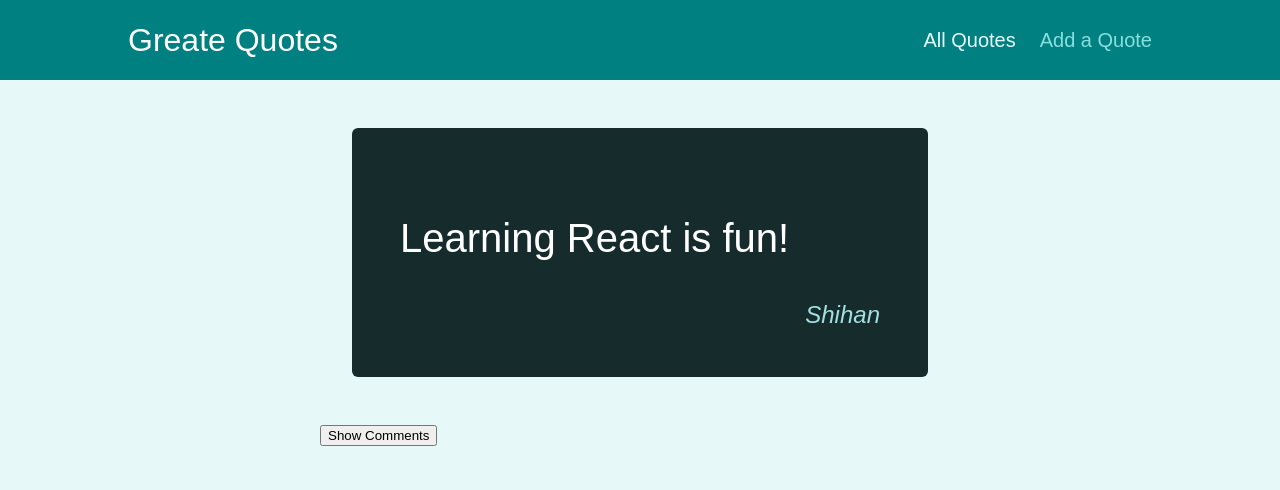
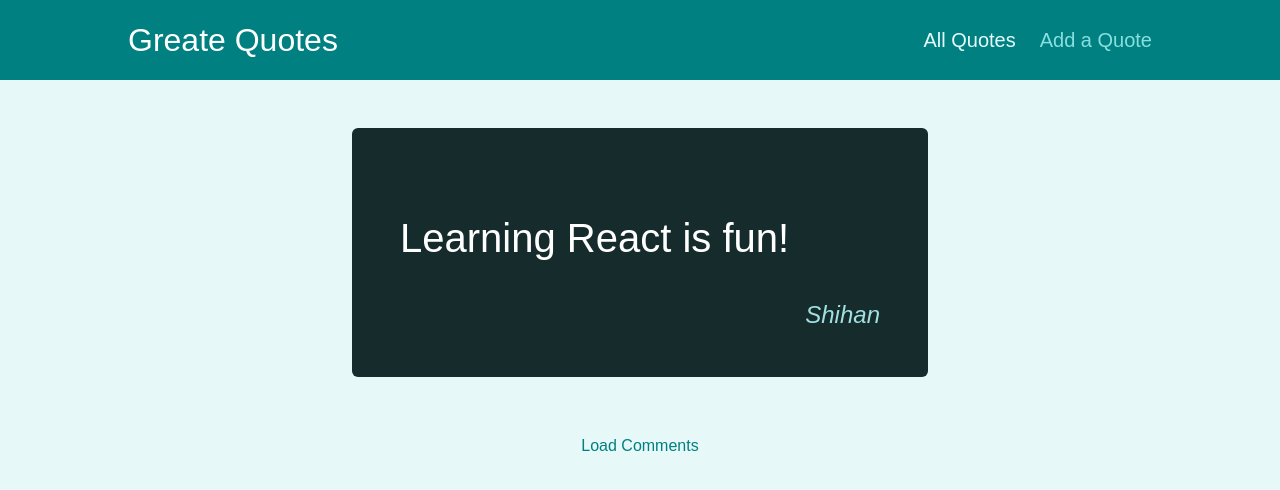
Before and after one commit to Mshihan/React_Quote_App, a React (Create React App) app: page /quotes/q1 in a window 1280 px wide. Shown: the top 490 px of the page. Built offline with nearby package versions, Linux system fonts and the light colour scheme.

Commit message:
Writing more flexible routing code using useRouter match and history.push objects

```diff
--- a/src/Pages/QuoteDetail.js
+++ b/src/Pages/QuoteDetail.js
@@ -1,7 +1,7 @@
-import { Route, useHistory, useParams } from "react-router";
+import { Route, useParams, useRouteMatch } from "react-router";
 import Comments from "../components/comments/Comments";
 import HighlightedQuote from "./../components/quotes/HighlightedQuote";
-import { useState } from "react";
+import { Link } from "react-router-dom";
 
 const DUMMY_QUOTES = [
   { id: "q1", author: "Shihan", text: "Learning React is fun!" },
@@ -10,35 +10,26 @@ const DUMMY_QUOTES = [
 
 const QuoteDetail = () => {
   const params = useParams();
-  const history = useHistory();
-  const [showingComments, setShowingComments] = useState(false);
+  const routeMatch = useRouteMatch();
 
   const quote = DUMMY_QUOTES.find((quote) => quote.id === params.quoteId);
 
+  console.log(routeMatch);
   if (!quote) {
     return <p>No Quote Found!</p>;
   }
 
-  const onClickShowCommentHander = () => {
-    if (!showingComments) {
-      setShowingComments(true);
-      history.push(`/quotes/${quote.id}/comments`);
-    } else {
-      setShowingComments(false);
-      history.push(`/quotes/${quote.id}`);
-    }
-  };
-
   return (
     <>
       <HighlightedQuote author={quote.author} text={quote.text} />
-      <button onClick={onClickShowCommentHander}>
-        {showingComments ? "Hide Comments" : "Show Comments"}{" "}
-      </button>
-      {/* <Route path={`/quotes/${params.quoteId}/comments`}>
-        <Comments />
-      </Route> */}
-      <Route path="/quotes/:quoteId/comments">
+      <Route path={`${routeMatch.path}`} exact>
+        <div className="centered">
+          <Link className="btn--flat" to={`${routeMatch.url}/comments`}>
+            Load Comments
+          </Link>
+        </div>
+      </Route>
+      <Route path={`${routeMatch.path}/comments`}>
         <Comments />
       </Route>
     </>
--- a/src/components/quotes/QuoteList.js
+++ b/src/components/quotes/QuoteList.js
@@ -22,7 +22,13 @@ const QuoteList = (props) => {
 
   const quoteList = sortQuotes(props.quotes, isSortingAscending);
   const onClickSortingHandler = () => {
-    history.push("/quotes?sort=" + (isSortingAscending ? "dsc" : "asc"));
+    history.push(
+      {
+        pathname: location.pathname,
+        search: `?sort=${isSortingAscending ? "dsc" : "asc"}`,
+      }
+      // `${location.pathname}?sort=${isSortingAscending ? "dsc" : "asc"}`
+    );
   };
 
   return (
```
